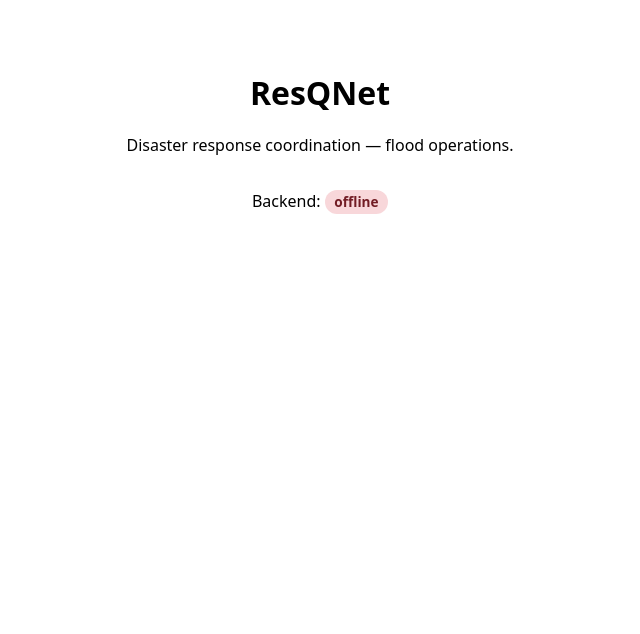
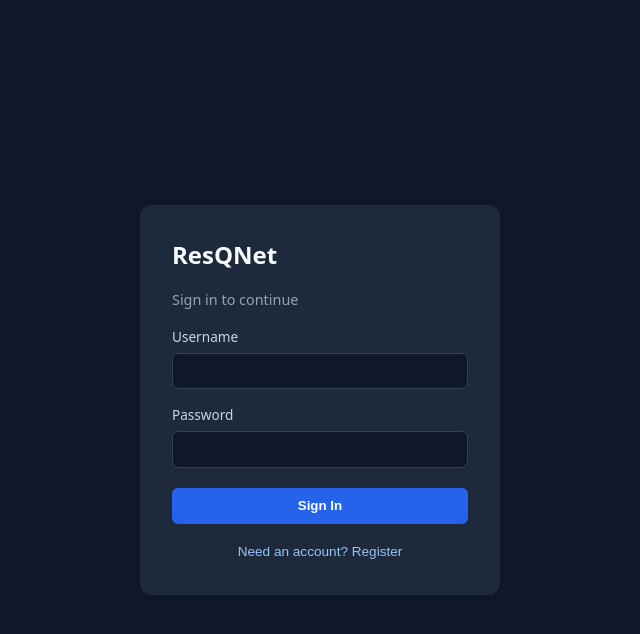
Before and after one commit to IvanIKS/Resqnet, a React (Vite) app in the folder frontend/: page / in a window 1280 px wide. Shown: the top 634 px of the page, without its empty margins (320-960 px from the left). Built offline with nearby package versions, Linux system fonts and the light colour scheme; no server answers.

Commit message:
feat(frontend): add authentication and role-based session handling

```diff
--- a/frontend/src/App.css
+++ b/frontend/src/App.css
@@ -1,34 +1,92 @@
-.app {
-  max-width: 640px;
-  margin: 0 auto;
-  padding: 3rem 1.5rem;
-  text-align: center;
+.auth-page {
+  min-height: 100vh;
+  display: flex;
+  align-items: center;
+  justify-content: center;
+  background: #0f172a;
+  color: #f8fafc;
+  padding: 1rem;
 }
 
-h1 {
-  margin-bottom: 0.25rem;
+.auth-card {
+  width: 100%;
+  max-width: 360px;
+  background: #1e293b;
+  border-radius: 12px;
+  padding: 2rem;
+  display: flex;
+  flex-direction: column;
+  gap: 1rem;
 }
 
-.status {
-  margin-top: 2rem;
+.auth-card h1 {
+  margin: 0;
+  font-size: 1.5rem;
 }
 
-.badge {
-  padding: 0.15rem 0.6rem;
-  border-radius: 999px;
-  font-size: 0.85rem;
-  font-weight: 600;
-  background: #ddd;
-  color: #333;
+.auth-subtitle {
+  margin: 0;
+  color: #94a3b8;
+  font-size: 0.9rem;
 }
 
-.badge.online {
-  background: #d4edda;
-  color: #155724;
+.auth-error {
+  background: #7f1d1d;
+  color: #fecaca;
+  padding: 0.6rem 0.75rem;
+  border-radius: 6px;
+  font-size: 0.85rem;
 }
 
-.badge.offline,
-.badge.error {
-  background: #f8d7da;
-  color: #721c24;
+.auth-field {
+  display: flex;
+  flex-direction: column;
+  gap: 0.35rem;
+  font-size: 0.85rem;
+  color: #cbd5e1;
 }
+
+.auth-field input,
+.auth-field select {
+  padding: 0.55rem 0.7rem;
+  border-radius: 6px;
+  border: 1px solid #334155;
+  background: #0f172a;
+  color: #f8fafc;
+  font-size: 0.95rem;
+}
+
+.auth-submit {
+  margin-top: 0.25rem;
+  padding: 0.65rem;
+  border: none;
+  border-radius: 6px;
+  background: #2563eb;
+  color: #fff;
+  font-weight: 600;
+  cursor: pointer;
+}
+
+.auth-submit:disabled {
+  opacity: 0.6;
+  cursor: not-allowed;
+}
+
+.auth-toggle {
+  background: none;
+  border: none;
+  color: #93c5fd;
+  font-size: 0.85rem;
+  cursor: pointer;
+  padding: 0.25rem;
+}
+
+.logout-btn {
+  margin-top: 1rem;
+  padding: 0.5rem 1rem;
+  border: none;
+  border-radius: 6px;
+  background: #334155;
+  color: #f8fafc;
+  cursor: pointer;
+}
--- a/frontend/src/App.jsx
+++ b/frontend/src/App.jsx
@@ -1,23 +1,35 @@
-import { useEffect, useState } from 'react'
+import { AuthProvider, useAuth } from './context/AuthContext'
+import AuthForm from './components/AuthForm'
 import './App.css'
 
-export default function App() {
-  const [status, setStatus] = useState('checking…')
+function AppContent() {
+  const { user, loading, logout } = useAuth()
 
-  // Ping the backend so we can see the dev proxy is wired up.
-  useEffect(() => {
-    fetch('/api/health')
-      .then((res) => (res.ok ? setStatus('online') : setStatus('error')))
-      .catch(() => setStatus('offline'))
-  }, [])
+  if (loading) {
+    return <div className="auth-page">Loading…</div>
+  }
+
+  if (!user) {
+    return <AuthForm />
+  }
 
   return (
     <main className="app">
       <h1>ResQNet</h1>
-      <p>Disaster response coordination — flood operations.</p>
-      <p className="status">
-        Backend: <span className={`badge ${status}`}>{status}</span>
+      <p>
+        Signed in as <strong>{user.username}</strong> ({user.role})
       </p>
+      <button type="button" className="logout-btn" onClick={logout}>
+        Sign Out
+      </button>
     </main>
   )
 }
+
+export default function App() {
+  return (
+    <AuthProvider>
+      <AppContent />
+    </AuthProvider>
+  )
+}
--- /dev/null
+++ b/frontend/src/components/AuthForm.jsx
@@ -0,0 +1,91 @@
+import { useState } from 'react'
+import { useAuth } from '../context/AuthContext'
+
+export default function AuthForm() {
+  const { login, register } = useAuth()
+  const [mode, setMode] = useState('login')
+  const [username, setUsername] = useState('')
+  const [password, setPassword] = useState('')
+  const [role, setRole] = useState('mobile_user')
+  const [error, setError] = useState('')
+  const [submitting, setSubmitting] = useState(false)
+
+  async function handleSubmit(e) {
+    e.preventDefault()
+    setError('')
+    setSubmitting(true)
+    try {
+      if (mode === 'login') {
+        await login(username, password)
+      } else {
+        await register(username, password, role)
+      }
+    } catch (err) {
+      setError(err.message)
+    } finally {
+      setSubmitting(false)
+    }
+  }
+
+  return (
+    <div className="auth-page">
+      <form className="auth-card" onSubmit={handleSubmit}>
+        <h1>ResQNet</h1>
+        <p className="auth-subtitle">
+          {mode === 'login' ? 'Sign in to continue' : 'Create an account'}
+        </p>
+
+        {error && <div className="auth-error">{error}</div>}
+
+        <label className="auth-field">
+          <span>Username</span>
+          <input
+            type="text"
+            value={username}
+            onChange={(e) => setUsername(e.target.value)}
+            required
+            minLength={3}
+            autoComplete="username"
+          />
+        </label>
+
+        <label className="auth-field">
+          <span>Password</span>
+          <input
+            type="password"
+            value={password}
+            onChange={(e) => setPassword(e.target.value)}
+            required
+            minLength={6}
+            autoComplete={mode === 'login' ? 'current-password' : 'new-password'}
+          />
+        </label>
+
+        {mode === 'register' && (
+          <label className="auth-field">
+            <span>Role</span>
+            <select value={role} onChange={(e) => setRole(e.target.value)}>
+              <option value="mobile_user">Mobile User</option>
+              <option value="dispatcher">Dispatcher</option>
+            </select>
+          </label>
+        )}
+
+        <button type="submit" className="auth-submit" disabled={submitting}>
+          {submitting ? 'Please wait…' : mode === 'login' ? 'Sign In' : 'Register'}
+        </button>
+
+        <button
+          type="button"
+          className="auth-toggle"
+          onClick={() => {
+            setError('')
+            setMode(mode === 'login' ? 'register' : 'login')
+          }}
+        >
+          {mode === 'login' ? 'Need an account? Register' : 'Already have an account? Sign In'}
+        </button>
+      </form>
+    </div>
+  )
+}
--- /dev/null
+++ b/frontend/src/context/AuthContext.jsx
@@ -0,0 +1,67 @@
+import { createContext, useContext, useEffect, useState } from 'react'
+
+const AuthContext = createContext(null)
+const TOKEN_KEY = 'resqnet_token'
+
+export function AuthProvider({ children }) {
+  const [user, setUser] = useState(null)
+  const [token, setToken] = useState(() => localStorage.getItem(TOKEN_KEY))
+  const [loading, setLoading] = useState(Boolean(localStorage.getItem(TOKEN_KEY)))
+
+  useEffect(() => {
+    if (!token) {
+      setLoading(false)
+      return
+    }
+    fetch('/auth/me', {
+      headers: { Authorization: `Bearer ${token}` },
+    })
+      .then((res) => (res.ok ? res.json() : Promise.reject()))
+      .then((data) => setUser(data))
+      .catch(() => {
+        localStorage.removeItem(TOKEN_KEY)
+        setToken(null)
+        setUser(null)
+      })
+      .finally(() => setLoading(false))
+  }, [token])
+
+  async function authenticate(endpoint, body) {
+    const res = await fetch(endpoint, {
+      method: 'POST',
+      headers: { 'Content-Type': 'application/json' },
+      body: JSON.stringify(body),
+    })
+    const data = await res.json()
+    if (!res.ok) {
+      throw new Error(data.detail || 'Authentication failed')
+    }
+    localStorage.setItem(TOKEN_KEY, data.access_token)
+    setToken(data.access_token)
+    setUser(data.user)
+  }
+
+  function login(username, password) {
+    return authenticate('/auth/login', { username, password })
+  }
+
+  function register(username, password, role) {
+    return authenticate('/auth/register', { username, password, role })
+  }
+
+  function logout() {
+    localStorage.removeItem(TOKEN_KEY)
+    setToken(null)
+    setUser(null)
+  }
+
+  return (
+    <AuthContext.Provider value={{ user, token, loading, login, register, logout }}>
+      {children}
+    </AuthContext.Provider>
+  )
+}
+
+export function useAuth() {
+  return useContext(AuthContext)
+}
--- a/frontend/vite.config.js
+++ b/frontend/vite.config.js
@@ -14,6 +14,10 @@ export default defineConfig({
         target: process.env.VITE_PROXY_TARGET || 'http://localhost:8000',
         changeOrigin: true,
       },
+      '/auth': {
+        target: process.env.VITE_PROXY_TARGET || 'http://localhost:8000',
+        changeOrigin: true,
+      },
     },
   },
 })
```
